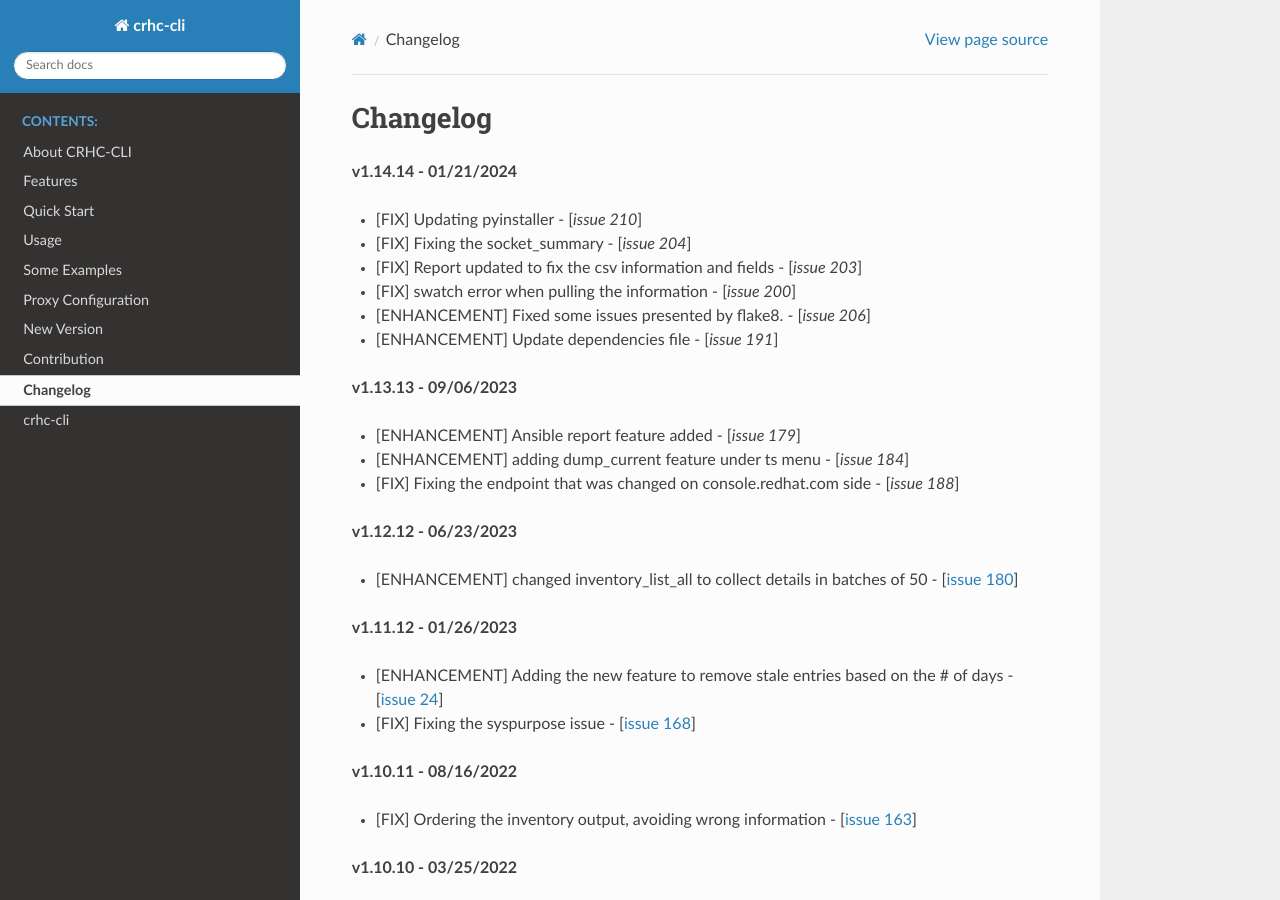
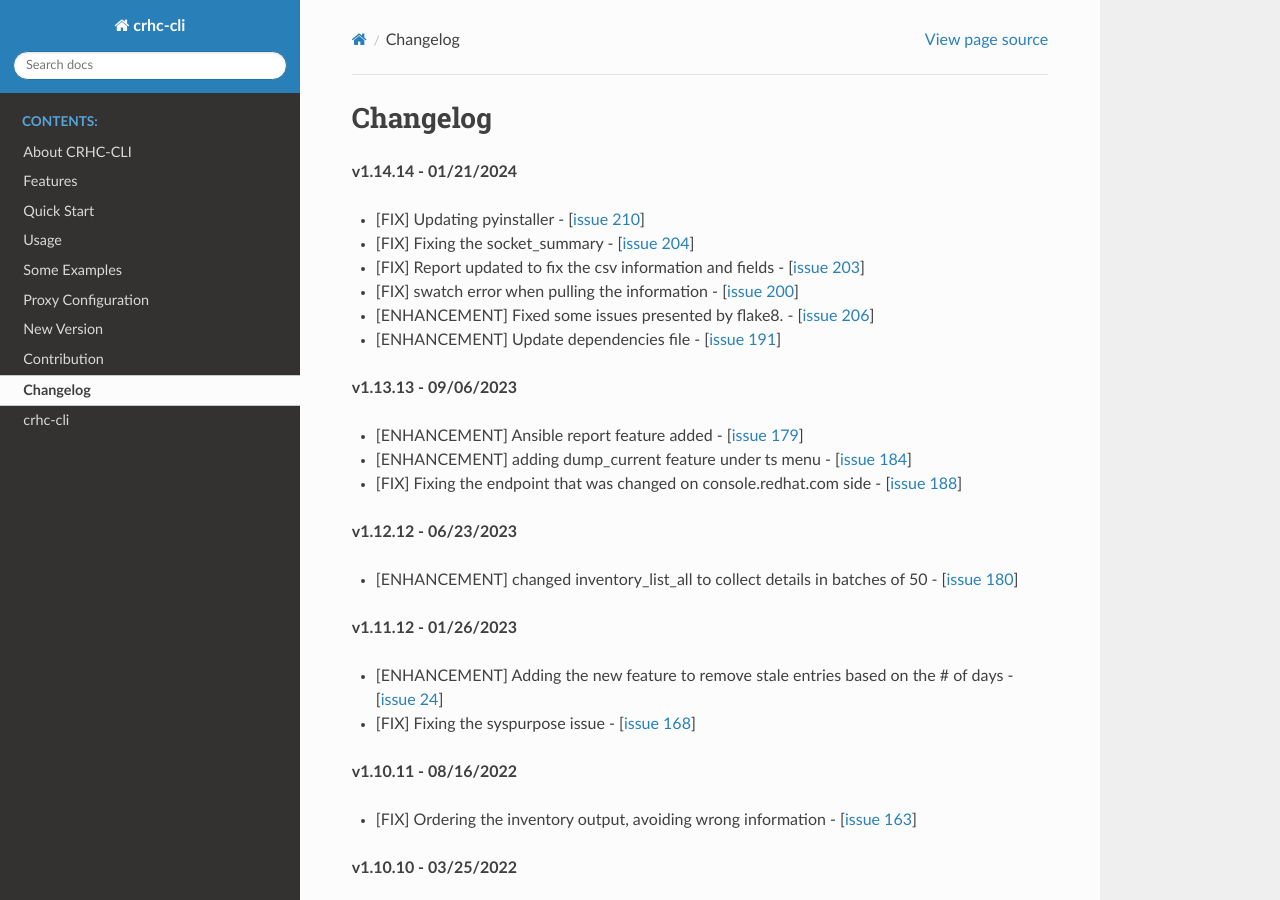
Before and after one commit to C-RH-C/crhc-cli, a Sphinx documentation site: the page built from docs/changelog.rst, in a window 1280 px wide and 900 px high. Built offline with Sphinx 7.4.7 and the Read the Docs theme 2.0.0, drawn with Linux system fonts in a browser that asks for light colours.

```diff
--- a/docs/changelog.rst
+++ b/docs/changelog.rst
@@ -4,12 +4,12 @@ Changelog
 
 **v1.14.14 - 01/21/2024**
 
-- [FIX] Updating pyinstaller - [`issue 210`]
-- [FIX] Fixing the socket_summary - [`issue 204`]
-- [FIX] Report updated to fix the csv information and fields - [`issue 203`]
-- [FIX] swatch error when pulling the information - [`issue 200`]
-- [ENHANCEMENT] Fixed some issues presented by flake8. - [`issue 206`]
-- [ENHANCEMENT] Update dependencies file - [`issue 191`]
+- [FIX] Updating pyinstaller - [`issue 210`_]
+- [FIX] Fixing the socket_summary - [`issue 204`_]
+- [FIX] Report updated to fix the csv information and fields - [`issue 203`_]
+- [FIX] swatch error when pulling the information - [`issue 200`_]
+- [ENHANCEMENT] Fixed some issues presented by flake8. - [`issue 206`_]
+- [ENHANCEMENT] Update dependencies file - [`issue 191`_]
 
 .. _issue 210: https://github.com/C-RH-C/crhc-cli/issues/210
 .. _issue 204: https://github.com/C-RH-C/crhc-cli/issues/204
@@ -21,9 +21,9 @@ Changelog
 
 **v1.13.13 - 09/06/2023**
 
-- [ENHANCEMENT] Ansible report feature added - [`issue 179`]
-- [ENHANCEMENT] adding dump_current feature under ts menu - [`issue 184`]
-- [FIX] Fixing the endpoint that was changed on console.redhat.com side - [`issue 188`]
+- [ENHANCEMENT] Ansible report feature added - [`issue 179`_]
+- [ENHANCEMENT] adding dump_current feature under ts menu - [`issue 184`_]
+- [FIX] Fixing the endpoint that was changed on console.redhat.com side - [`issue 188`_]
 
 
 .. _issue 179: https://github.com/C-RH-C/crhc-cli/issues/179
```
